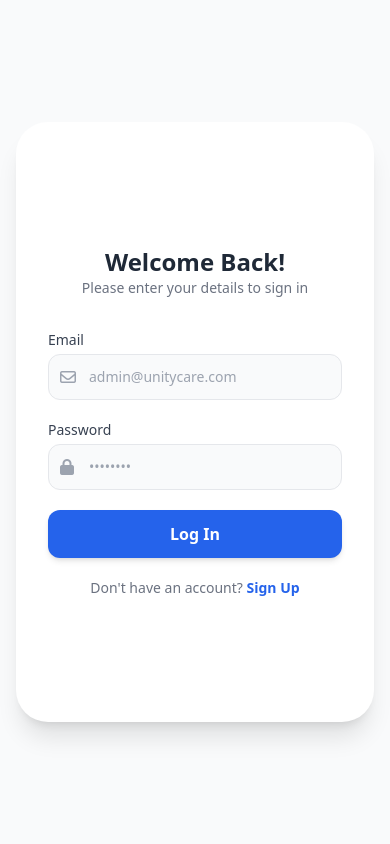
After one commit to Oussama-Ait-Youss/UnityCareClinic-Backend, a PHP site: page /login.php in a window 390 px wide. The commit adds this page. Run offline with PHP 8.4, Linux system fonts and the light colour scheme; some libraries are stand-ins or nearby versions.

Commit message:
feat: add the login page and sign up

```diff
--- a/dashboard/index.php
+++ b/dashboard/index.php
@@ -81,7 +81,7 @@ include '../config/connection.php';
 
     <div class="grid grid-cols-1 md:grid-cols-2 lg:grid-cols-5 gap-6 mb-6">
 
-        <a href="patients/create.php" class="bg-[#22c55e] text-white p-6 rounded-[2rem] flex flex-col justify-between hover:scale-[1.02] transition cursor-pointer h-40 group">
+        <a href="../auth/logout.php" class="bg-[#22c55e] text-white p-6 rounded-[2rem] flex flex-col justify-between hover:scale-[1.02] transition cursor-pointer h-40 group">
             <div class="w-10 h-10 bg-white/20 rounded-full flex items-center justify-center">
                 <i class="fa-solid fa-arrow-right-to-bracket text-lg"></i>
             </div>
--- a/departments/departments.php
+++ b/departments/departments.php
@@ -123,7 +123,7 @@ include '../config/connection.php';
                     <button type="submit" class="w-full sm:w-auto inline-flex justify-center rounded-xl border border-transparent shadow-sm px-6 py-2.5 bg-blue-600 text-sm font-semibold text-white hover:bg-blue-700 focus:outline-none transition-colors">
                         Save Changes
                     </button>
-                    <button type="button" onclick="closeModal()" class="w-full sm:w-auto inline-flex justify-center rounded-xl border border-gray-300 shadow-sm px-6 py-2.5 bg-white text-sm font-medium text-gray-700 hover:bg-gray-50 focus:outline-none transition-colors">
+                    <button type="button" onclick="closeModaldep()" class="w-full sm:w-auto inline-flex justify-center rounded-xl border border-gray-300 shadow-sm px-6 py-2.5 bg-white text-sm font-medium text-gray-700 hover:bg-gray-50 focus:outline-none transition-colors">
                         Cancel
                     </button>
                 </div>
--- a/js/script.js
+++ b/js/script.js
@@ -185,7 +185,7 @@ function openAddDeptModal(e) {
     // ==========================================
     // 4. CLOSE MODAL (Connected to Cancel Button)
     // ==========================================
-    function closeModal() {
+    function closeModaldep() {
         if(deptModal) {
             deptModal.classList.add('hidden');
         }
--- /dev/null
+++ b/login.php
@@ -0,0 +1,173 @@
+<!DOCTYPE html>
+<html lang="en">
+<head>
+    <meta charset="UTF-8">
+    <meta name="viewport" content="width=device-width, initial-scale=1.0">
+    <title>Unity Care - Access</title>
+    <script src="https://cdn.tailwindcss.com"></script>
+    <link rel="stylesheet" href="https://cdnjs.cloudflare.com/ajax/libs/font-awesome/6.0.0/css/all.min.css">
+    <style>
+        .hidden-form { display: none; }
+        .fade-in { animation: fadeIn 0.3s ease-in-out; }
+        @keyframes fadeIn { from { opacity: 0; transform: translateY(10px); } to { opacity: 1; transform: translateY(0); } }
+    </style>
+</head>
+<body class="bg-gray-50 h-screen flex items-center justify-center p-4">
+
+    <div class="max-w-4xl w-full bg-white rounded-[2rem] shadow-xl overflow-hidden flex h-[600px]">
+
+        <div class="hidden md:flex w-1/2 bg-blue-600 text-white flex-col justify-center items-center p-12 relative overflow-hidden">
+            <div class="absolute inset-0 opacity-20 bg-[url('https://www.transparenttextures.com/patterns/medical-icons.png')]"></div>
+            <div class="z-10 text-center">
+                <div class="w-20 h-20 bg-white/20 rounded-full flex items-center justify-center mx-auto mb-6 backdrop-blur-sm">
+                    <i class="fa-solid fa-heart-pulse text-4xl text-white"></i>
+                </div>
+                <h2 class="text-3xl font-bold mb-4">Unity Care</h2>
+                <p class="text-blue-100">Advanced Hospital Management System. Secure, Fast, and Reliable.</p>
+            </div>
+        </div>
+
+        <div class="w-full md:w-1/2 p-8 md:p-12 flex flex-col justify-center relative">
+
+            <form id="loginForm" action="auth/authenticate.php" method="POST" class="fade-in space-y-5" onsubmit="return validateLogin()">
+                <div class="text-center mb-8">
+                    <h2 class="text-2xl font-bold text-gray-800">Welcome Back!</h2>
+                    <p class="text-gray-500 text-sm">Please enter your details to sign in</p>
+                </div>
+
+                <?php if(isset($_GET['error'])) { ?>
+                    <div class="bg-red-50 text-red-500 text-sm p-3 rounded-lg text-center border border-red-100">
+                        <?php echo htmlspecialchars($_GET['error']); ?>
+                    </div>
+                <?php } ?>
+
+                <div>
+                    <label class="block text-sm font-medium text-gray-700 mb-1">Email</label>
+                    <div class="relative">
+                        <span class="absolute inset-y-0 left-0 pl-3 flex items-center text-gray-400"><i class="fa-regular fa-envelope"></i></span>
+                        <input type="email" name="email" id="loginEmail" class="pl-10 block w-full rounded-xl border-gray-200 bg-gray-50 border focus:bg-white focus:border-blue-500 focus:ring-blue-500 p-3 text-sm transition-all" placeholder="admin@unitycare.com">
+                    </div>
+                </div>
+
+                <div>
+                    <label class="block text-sm font-medium text-gray-700 mb-1">Password</label>
+                    <div class="relative">
+                        <span class="absolute inset-y-0 left-0 pl-3 flex items-center text-gray-400"><i class="fa-solid fa-lock"></i></span>
+                        <input type="password" name="password" id="loginPass" class="pl-10 block w-full rounded-xl border-gray-200 bg-gray-50 border focus:bg-white focus:border-blue-500 focus:ring-blue-500 p-3 text-sm transition-all" placeholder="••••••••">
+                    </div>
+                </div>
+
+                <button type="submit" class="w-full bg-blue-600 hover:bg-blue-700 text-white font-bold py-3 rounded-xl transition-all shadow-md hover:shadow-lg transform hover:-translate-y-0.5">
+                    Log In
+                </button>
+
+                <p class="text-center text-sm text-gray-500 mt-6">
+                    Don't have an account?
+                    <a href="#" onclick="toggleForms()" class="text-blue-600 font-bold hover:underline">Sign Up</a>
+                </p>
+            </form>
+
+            <form id="signupForm" action="auth/register.php" method="POST" class="hidden-form fade-in space-y-4" onsubmit="return validateSignup()">
+                <div class="text-center mb-6">
+                    <h2 class="text-2xl font-bold text-gray-800">Create Account</h2>
+                    <p class="text-gray-500 text-sm">Join the Unity Care team</p>
+                </div>
+
+                <div class="grid grid-cols-2 gap-4">
+                    <div>
+                        <label class="block text-xs font-bold text-gray-700 uppercase mb-1">First Name</label>
+                        <input type="text" name="first_name" id="regFirst" class="block w-full rounded-lg border-gray-200 bg-gray-50 border p-2.5 text-sm" placeholder="John">
+                    </div>
+                    <div>
+                        <label class="block text-xs font-bold text-gray-700 uppercase mb-1">Last Name</label>
+                        <input type="text" name="last_name" id="regLast" class="block w-full rounded-lg border-gray-200 bg-gray-50 border p-2.5 text-sm" placeholder="Doe">
+                    </div>
+                </div>
+
+                <div>
+                    <label class="block text-xs font-bold text-gray-700 uppercase mb-1">Email</label>
+                    <input type="email" name="email" id="regEmail" class="block w-full rounded-lg border-gray-200 bg-gray-50 border p-2.5 text-sm" placeholder="name@example.com">
+                </div>
+
+                <div>
+                    <label class="block text-xs font-bold text-gray-700 uppercase mb-1">Password</label>
+                    <input type="password" name="password" id="regPass" class="block w-full rounded-lg border-gray-200 bg-gray-50 border p-2.5 text-sm" placeholder="Min 8 chars">
+                </div>
+
+                <div>
+                    <label class="block text-xs font-bold text-gray-700 uppercase mb-1">Confirm Password</label>
+                    <input type="password" id="regPassConfirm" class="block w-full rounded-lg border-gray-200 bg-gray-50 border p-2.5 text-sm" placeholder="Repeat password">
+                    <p id="passError" class="text-red-500 text-xs mt-1 hidden">Passwords do not match</p>
+                </div>
+
+                <button type="submit" class="w-full bg-green-500 hover:bg-green-600 text-white font-bold py-3 rounded-xl transition-all shadow-md">
+                    Create Account
+                </button>
+
+                <p class="text-center text-sm text-gray-500 mt-4">
+                    Already have an account?
+                    <a href="#" onclick="toggleForms()" class="text-blue-600 font-bold hover:underline">Log In</a>
+                </p>
+            </form>
+
+        </div>
+    </div>
+
+    <script>
+        // 1. Toggle between Login and Signup
+        function toggleForms() {
+            const loginForm = document.getElementById('loginForm');
+            const signupForm = document.getElementById('signupForm');
+
+            if (loginForm.classList.contains('hidden-form')) {
+                loginForm.classList.remove('hidden-form');
+                signupForm.classList.add('hidden-form');
+            } else {
+                loginForm.classList.add('hidden-form');
+                signupForm.classList.remove('hidden-form');
+            }
+        }
+
+        // 2. Validate Login
+        function validateLogin() {
+            const email = document.getElementById('loginEmail').value;
+            const pass = document.getElementById('loginPass').value;
+
+            if (!email || !pass) {
+                alert("Please fill in all fields.");
+                return false;
+            }
+            return true;
+        }
+
+        // 3. Validate Signup
+        function validateSignup() {
+            const first = document.getElementById('regFirst').value;
+            const last = document.getElementById('regLast').value;
+            const email = document.getElementById('regEmail').value;
+            const pass = document.getElementById('regPass').value;
+            const confirm = document.getElementById('regPassConfirm').value;
+            const errorText = document.getElementById('passError');
+
+            if (!first || !last || !email || !pass) {
+                alert("All fields are required.");
+                return false;
+            }
+
+            if (pass.length < 8) {
+                alert("Password must be at least 8 characters long.");
+                return false;
+            }
+
+            if (pass !== confirm) {
+                errorText.classList.remove('hidden');
+                return false; // Stop submission
+            } else {
+                errorText.classList.add('hidden');
+            }
+
+            return true; // Allow submission
+        }
+    </script>
+</body>
+</html>
```
Also changed, not shown: auth/authenticate.php (added, +41 -0 lines), auth/logout.php (added, +7 -0 lines), auth/register.php (added, +36 -0 lines), dashboard/header.php (+10 -0 lines), index.php (added, +15 -0 lines), assets/UML.png (added), config/script.sql, 1 other file.
